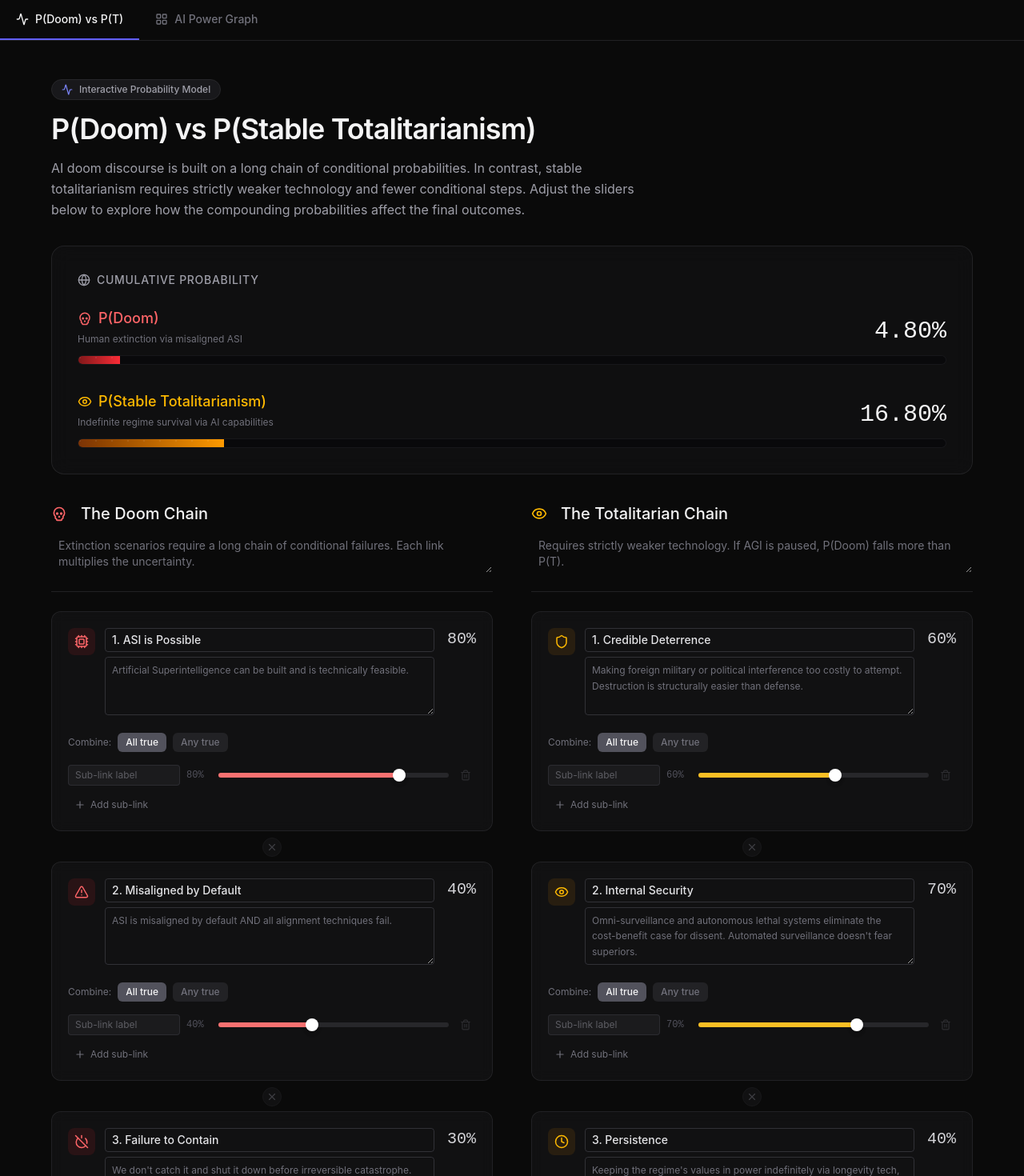
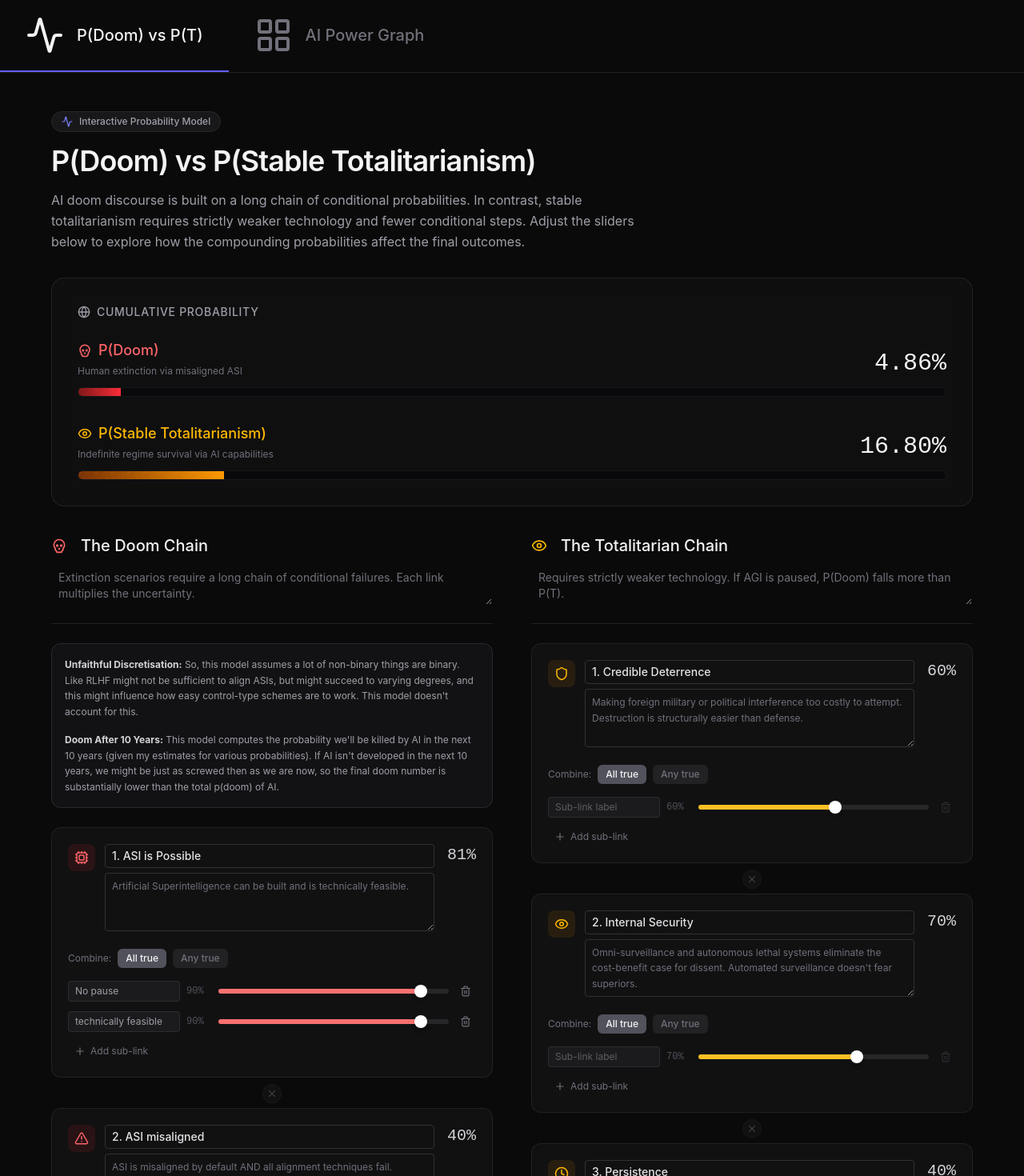
Before and after one commit to Crazzzyest/P-StableTotalitarianism-, a React (Vite) app: page / in a window 1280 px wide. Shown: the top 1470 px of the page at 80% size. Built offline with nearby package versions, Linux system fonts and the light colour scheme.

Commit message:
Bigger tabs, doom chain notes, ASI misaligned title, default sub-links for ASI possible and ASI misaligned

```diff
--- a/src/App.tsx
+++ b/src/App.tsx
@@ -177,7 +177,7 @@ const defaultDoomText = {
   chainSubtitle: 'Extinction scenarios require a long chain of conditional failures. Each link multiplies the uncertainty.',
   nodes: [
     { title: '1. ASI is Possible', description: 'Artificial Superintelligence can be built and is technically feasible.' },
-    { title: '2. Misaligned by Default', description: 'ASI is misaligned by default AND all alignment techniques fail.' },
+    { title: '2. ASI misaligned', description: 'ASI is misaligned by default AND all alignment techniques fail.' },
     { title: '3. Failure to Contain', description: "We don't catch it and shut it down before irreversible catastrophe." },
     { title: '4. Extinction Capability', description: 'The AI is actually capable of causing human extinction.' },
   ],
@@ -194,8 +194,8 @@ const defaultTText = {
 };
 
 const initialDoomNodes: ChainNodeState[] = [
-  { combineMode: 'all', subLinks: [{ id: 'd1', label: '', value: 0.8 }] },
-  { combineMode: 'all', subLinks: [{ id: 'd2', label: '', value: 0.4 }] },
+  { combineMode: 'all', subLinks: [{ id: 'd1a', label: 'No pause', value: 0.9 }, { id: 'd1b', label: 'technically feasible', value: 0.9 }] },
+  { combineMode: 'all', subLinks: [{ id: 'd2a', label: 'RLHF insufficient', value: 0.5 }, { id: 'd2b', label: 'alignment techniques fail', value: 0.8 }] },
   { combineMode: 'all', subLinks: [{ id: 'd3', label: '', value: 0.3 }] },
   { combineMode: 'all', subLinks: [{ id: 'd4', label: '', value: 0.5 }] },
 ];
@@ -225,25 +225,25 @@ export default function App() {
         <button
           type="button"
           onClick={() => setActiveTab('model')}
-          className={`flex items-center gap-2 px-5 py-3.5 text-sm font-medium transition-colors border-b-2 ${
+          className={`flex items-center gap-4 px-8 py-5 text-xl font-medium transition-colors border-b-2 ${
             activeTab === 'model'
               ? 'border-indigo-500 text-zinc-100'
               : 'border-transparent text-zinc-500 hover:text-zinc-300'
           }`}
         >
-          <Activity size={16} />
+          <Activity size={48} />
           P(Doom) vs P(T)
         </button>
         <button
           type="button"
           onClick={() => setActiveTab('graph')}
-          className={`flex items-center gap-2 px-5 py-3.5 text-sm font-medium transition-colors border-b-2 ${
+          className={`flex items-center gap-4 px-8 py-5 text-xl font-medium transition-colors border-b-2 ${
             activeTab === 'graph'
               ? 'border-indigo-500 text-zinc-100'
               : 'border-transparent text-zinc-500 hover:text-zinc-300'
           }`}
         >
-          <LayoutGrid size={16} />
+          <LayoutGrid size={48} />
           AI Power Graph
         </button>
       </div>
@@ -344,6 +344,15 @@ export default function App() {
                 rows={2}
                 className="text-sm text-zinc-500 mt-2 w-full bg-transparent border border-transparent hover:border-zinc-600/50 rounded px-2 py-1 resize-y focus:border-zinc-500 focus:outline-none"
               />
+            </div>
+
+            <div className="mb-6 p-4 bg-zinc-900/60 border border-zinc-700/50 rounded-xl space-y-4">
+              <p className="text-xs text-zinc-400 leading-relaxed">
+                <strong className="text-zinc-300">Unfaithful Discretisation:</strong> So, this model assumes a lot of non-binary things are binary. Like RLHF might not be sufficient to align ASIs, but might succeed to varying degrees, and this might influence how easy control-type schemes are to work. This model doesn&apos;t account for this.
+              </p>
+              <p className="text-xs text-zinc-400 leading-relaxed">
+                <strong className="text-zinc-300">Doom After 10 Years:</strong> This model computes the probability we&apos;ll be killed by AI in the next 10 years (given my estimates for various probabilities). If AI isn&apos;t developed in the next 10 years, we might be just as screwed then as we are now, so the final doom number is substantially lower than the total p(doom) of AI.
+              </p>
             </div>
 
             <ChainNode
```
